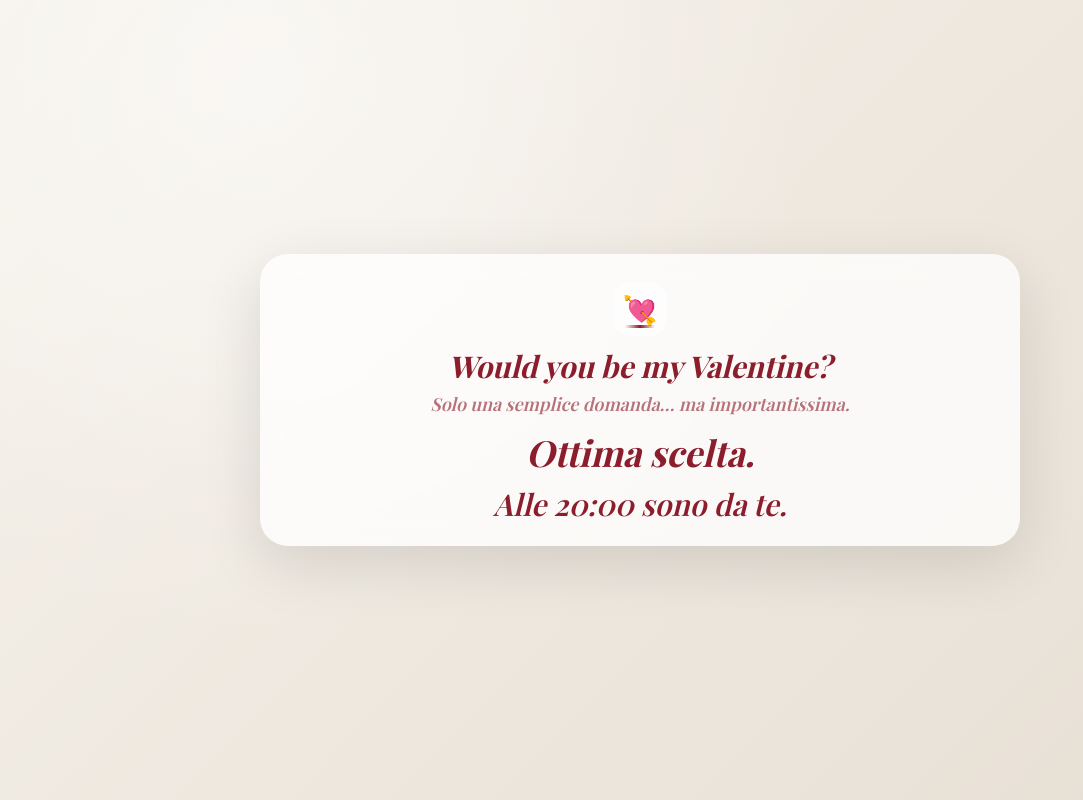
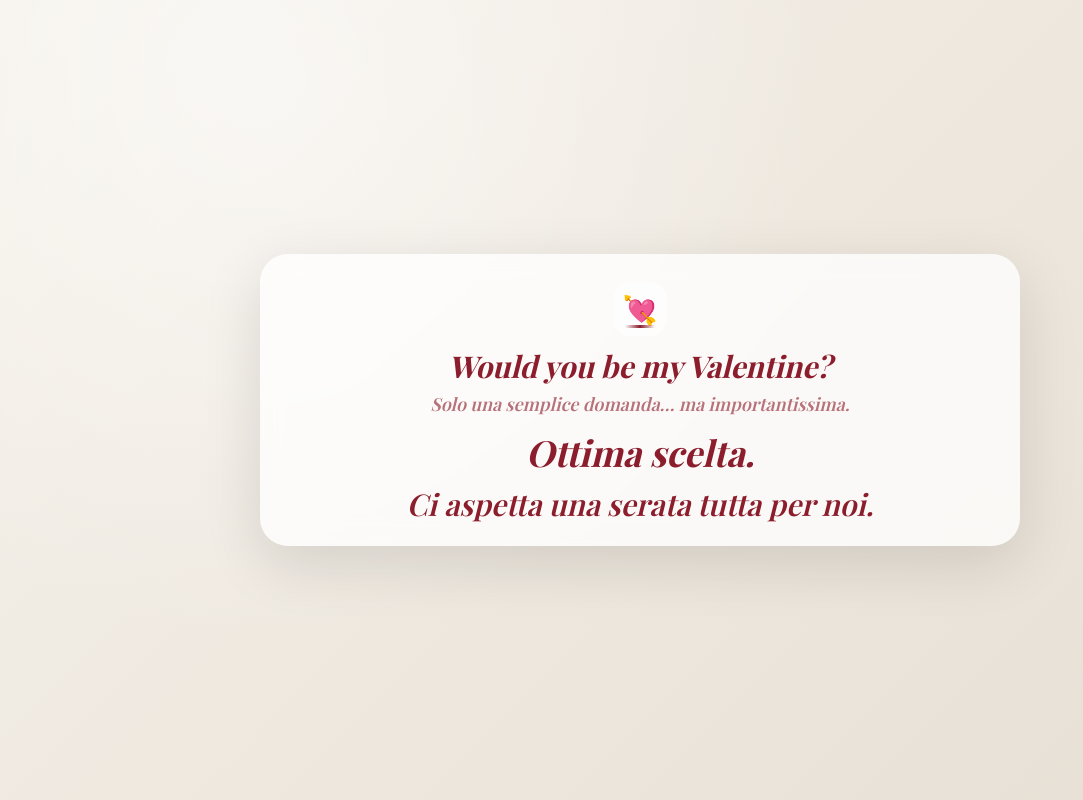
Before and after one commit to cremlin14/20-valentine-12, a plain HTML site: page index.html in a window 1280 px wide. Both pictures are taken after a click on the button "Sì". Shown: the whole page, without its empty margins (0-1083 px from the left). Drawn offline with nearby package versions, Linux system fonts and the light colour scheme; a web font is replaced by a local one.

```diff
--- a/index.html
+++ b/index.html
@@ -192,7 +192,7 @@
 
     <div class="result" id="result">
       <div class="line line1" id="line1">Ottima scelta.</div>
-      <div class="line line2" id="line2">Alle 20:00 sono da te.</div>
+      <div class="line line2" id="line2">Ci aspetta una serata tutta per noi.</div>
     </div>
   </div>
 
```
